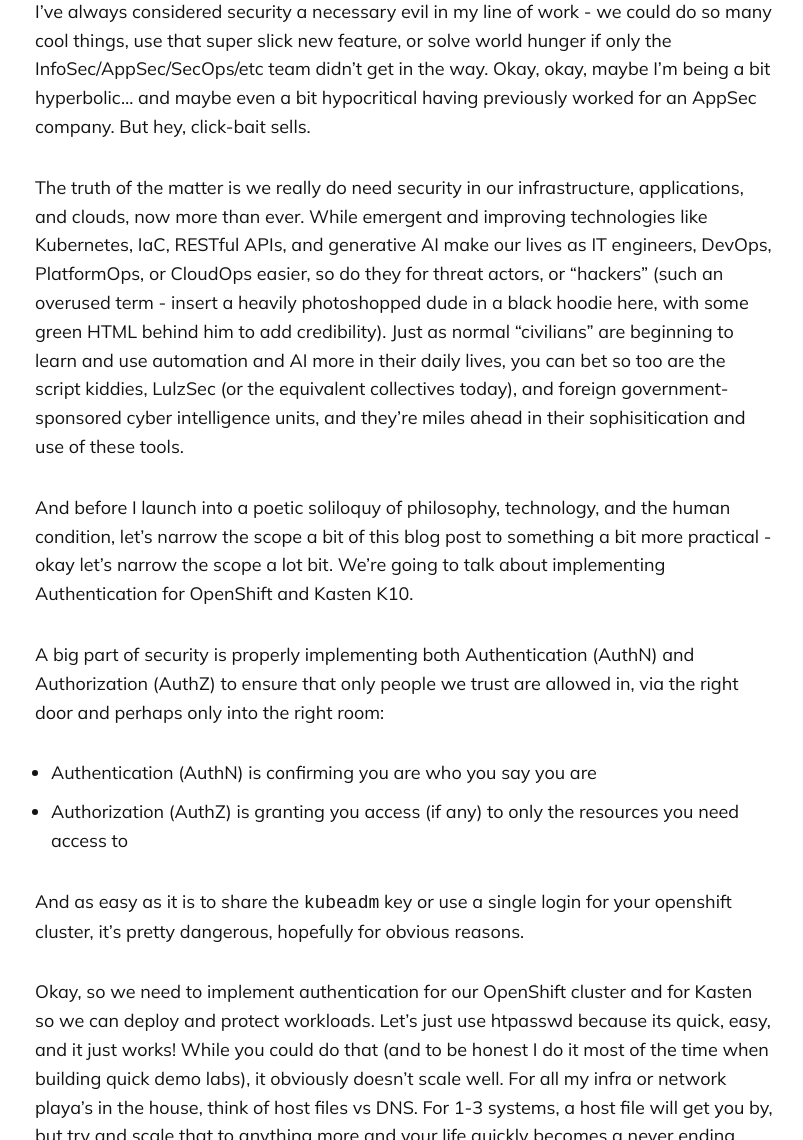
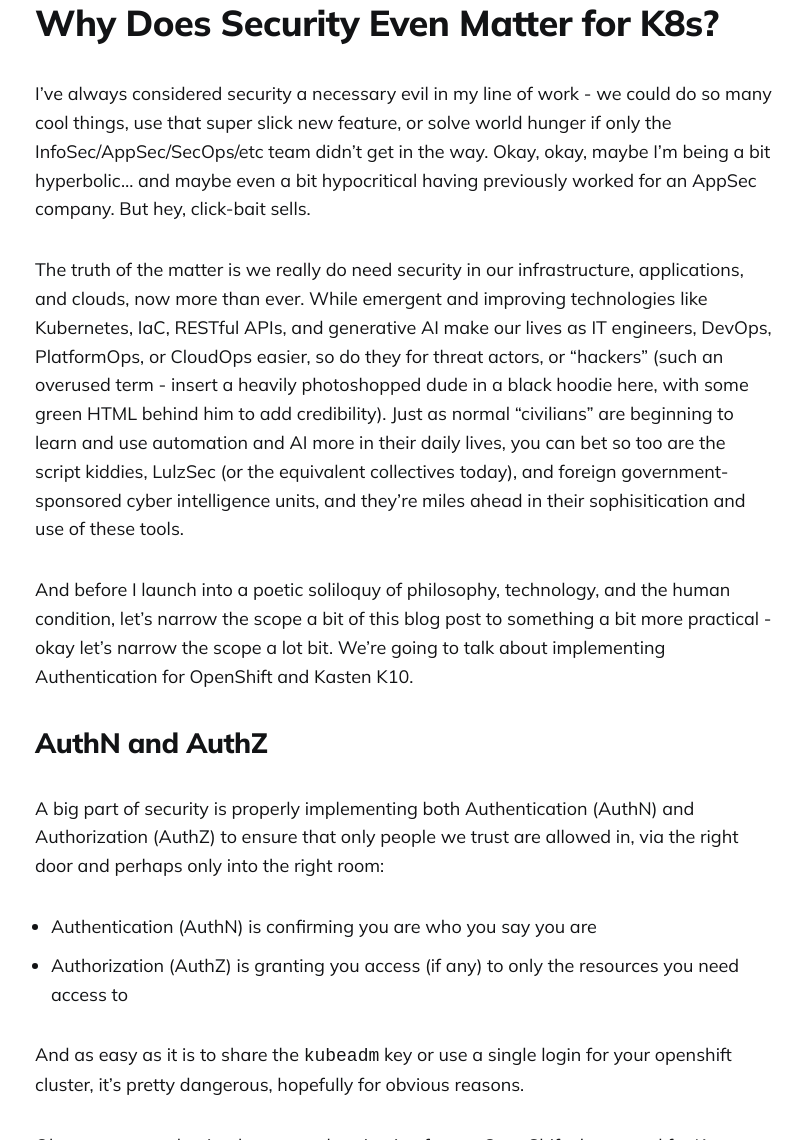
Before and after one commit to newellbrandon/kastendevhub.github.io, a Jekyll site: the page built from _posts/2024-01-03-oauth-config.markdown, in a window 1280 px wide and 1400 px high, scrolled down 1092 px. Shown: the part 260-1400 px from the top of the window, without its empty margins (235-1038 px from the left). Built offline with Jekyll 4.4.1, drawn with Linux system fonts in a browser that asks for light colours; comment, search, counter and statistics services are not loaded.

Commit message:
More titles pleez in latest blog

```diff
--- a/_posts/2024-01-03-oauth-config.markdown
+++ b/_posts/2024-01-03-oauth-config.markdown
@@ -15,11 +15,15 @@ For those of you who prefer to consume content via YouTube, here's a video outli
 
 <iframe width="560" height="315" src="https://www.youtube.com/embed/wuSZdGAUutY?si=IE8qP7D673OacHE9" title="YouTube video player" frameborder="0" allow="accelerometer; autoplay; clipboard-write; encrypted-media; gyroscope; picture-in-picture; web-share" allowfullscreen></iframe>
 
+# Why Does Security Even Matter for K8s?
+
 I've always considered security a necessary evil in my line of work - we could do so many cool things, use that super slick new feature, or solve world hunger if only the InfoSec/AppSec/SecOps/etc team didn't get in the way. Okay, okay, maybe I'm being a bit hyperbolic... and maybe even a bit hypocritical having previously worked for an AppSec company. But hey, click-bait sells.
 
 The truth of the matter is we really do need security in our infrastructure, applications, and clouds, now more than ever. While emergent and improving technologies like Kubernetes, IaC, RESTful APIs, and generative AI make our lives as IT engineers, DevOps, PlatformOps, or CloudOps easier, so do they for threat actors, or "hackers" (such an overused term - insert a heavily photoshopped dude in a black hoodie here, with some green HTML behind him to add credibility). Just as normal "civilians" are beginning to learn and use automation and AI more in their daily lives, you can bet so too are the script kiddies, LulzSec (or the equivalent collectives today), and foreign government-sponsored cyber intelligence units, and they're miles ahead in their sophisitication and use of these tools.
 
 And before I launch into a poetic soliloquy of philosophy, technology, and the human condition, let's narrow the scope a bit of this blog post to something a bit more practical - okay let's narrow the scope a lot bit. We're going to talk about implementing Authentication for OpenShift and Kasten K10.
+
+## AuthN and AuthZ
 
 A big part of security is properly implementing both Authentication (AuthN) and Authorization (AuthZ) to ensure that only people we trust are allowed in, via the right door and perhaps only into the right room:
 
```
